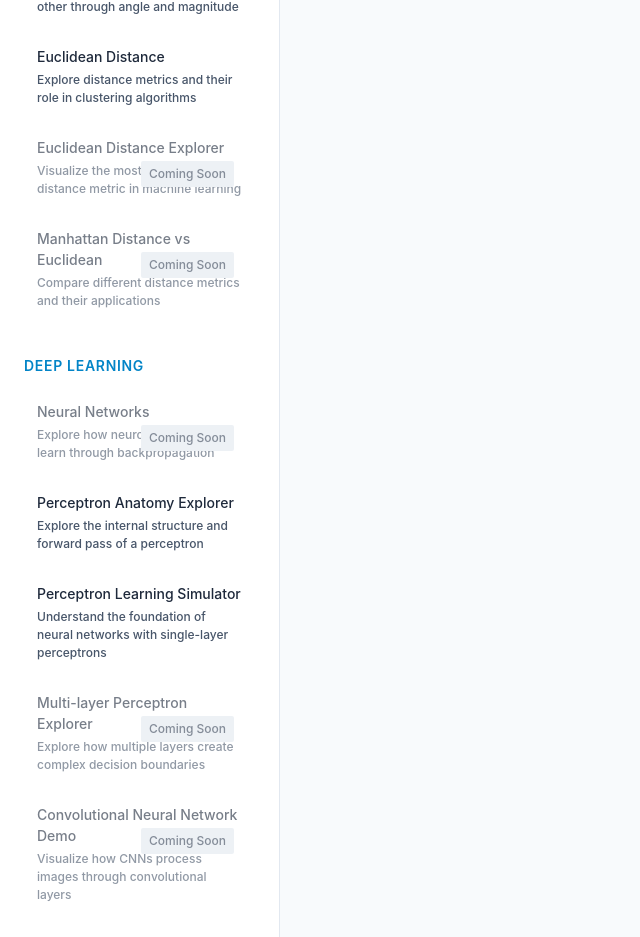
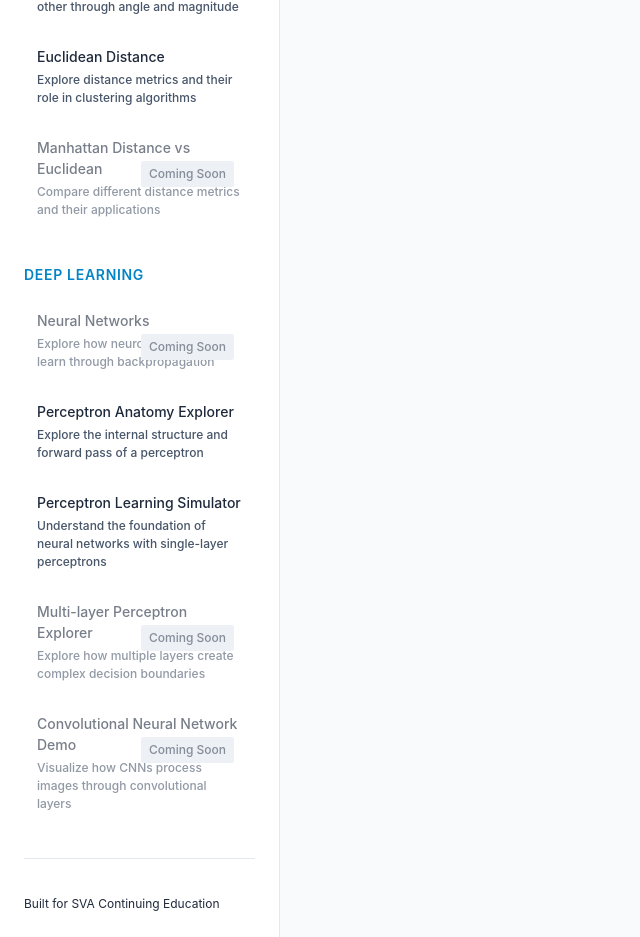
Before and after one commit to untwist/AI4C, a React (Vite) app in the folder ml-simulations/: page /AI4C/hierarchical-clustering in a window 1280 px wide. Shown: the part 1640-2577 px from the top of the page, without its empty margins (0-640 px from the left). Built offline with nearby package versions, Linux system fonts and the light colour scheme.

Commit message:
Remove Euclidean Distance Explorer from Sidebar: Eliminate the entry for the Euclidean Distance Explorer simulation, which is currently marked as 'coming-soon', to streamline the available simulations in the application.

```diff
--- a/ml-simulations/src/components/Sidebar.tsx
+++ b/ml-simulations/src/components/Sidebar.tsx
@@ -132,14 +132,6 @@ const simulations: Simulation[] = [
     },
     // Additional DISTANCE METRICS
     {
-        id: 'euclidean-distance',
-        title: 'Euclidean Distance Explorer',
-        description: 'Visualize the most common distance metric in machine learning',
-        path: '/euclidean-distance',
-        status: 'coming-soon',
-        category: 'Distance Metrics'
-    },
-    {
         id: 'manhattan-euclidean',
         title: 'Manhattan Distance vs Euclidean',
         description: 'Compare different distance metrics and their applications',
```
